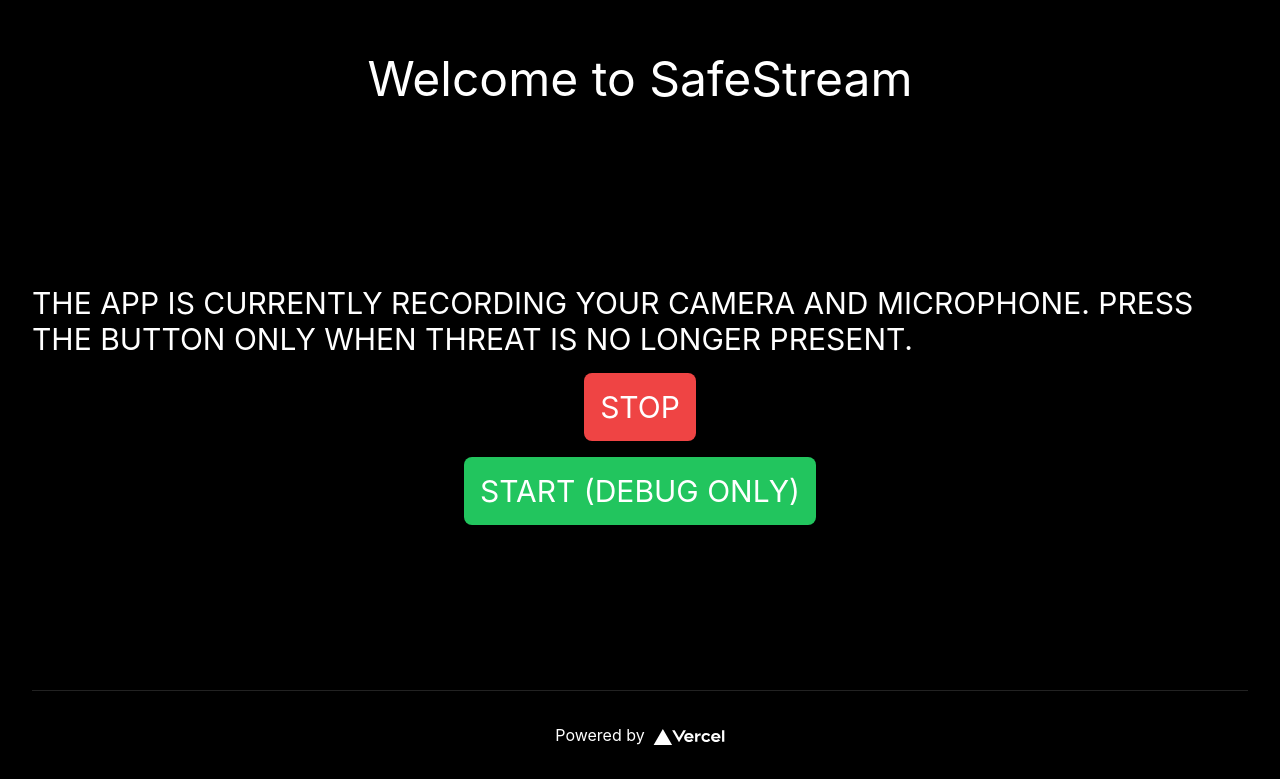
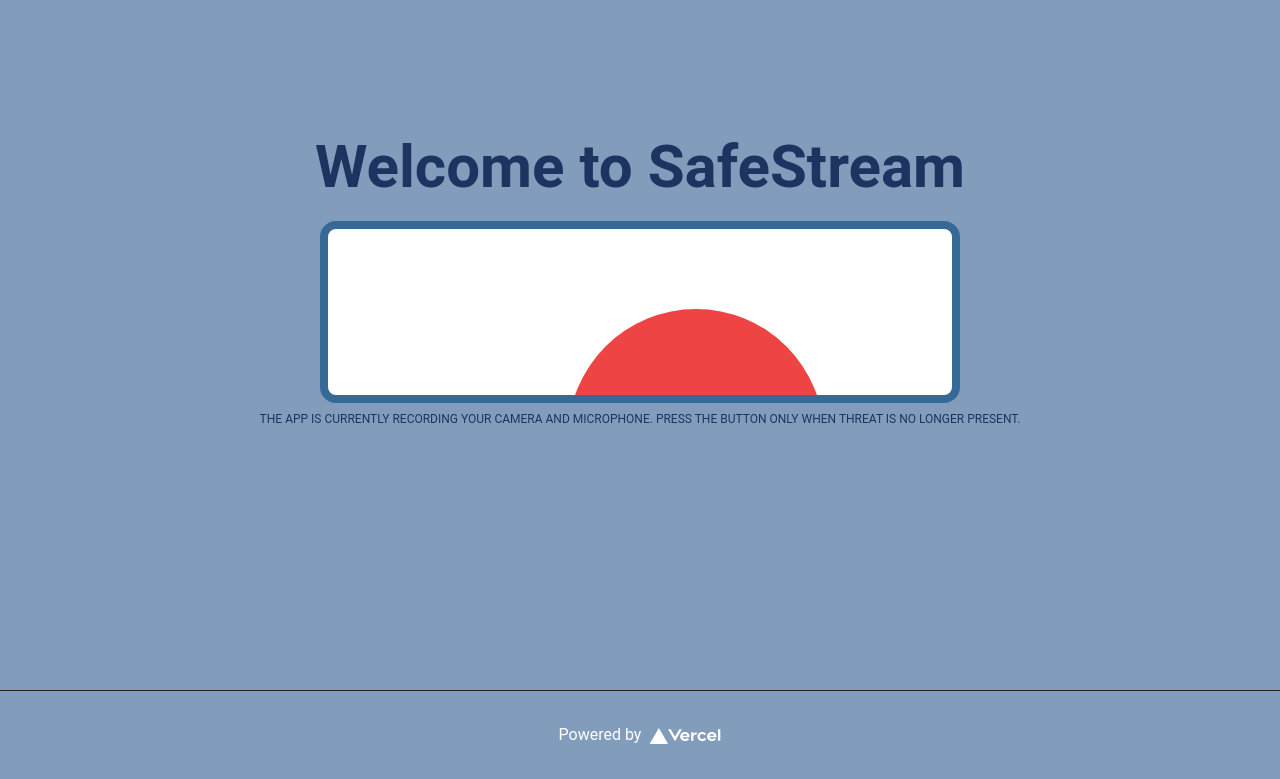
Before and after one commit to ostenloo/hackdfw2022, a Next.js app: page / in a window 1280 px wide. Shown: the part 110-889 px from the top of the page. Built offline with nearby package versions, Linux system fonts and the light colour scheme; no server answers.

Commit message:
[feat] Color Scheme, Button Toggle
- Added New Color Schema (See Discord)
- Implemented Button Toggle Over Display

```diff
--- a/components/Camera.jsx
+++ b/components/Camera.jsx
@@ -5,6 +5,10 @@ const Camera = () => {
     const [mediaRecorder, setMediaRecorder] = useState(null);
 
     async function stopRecording() {
+        var R = document.getElementById("R");
+        var G = document.getElementById("G");
+        R.style.display = "none";
+        G.style.display = "block";
         await screenLockApi();
         mediaRecorder.stop();
         const stream = [videoRef.current.srcObject];
@@ -64,6 +68,10 @@ const Camera = () => {
     }
 
     const startRecording = async () => {
+        var R = document.getElementById("R");
+        var G = document.getElementById("G");
+        R.style.display = "block";
+        G.style.display = "none";
         if ('mediaDevices' in navigator && 'getUserMedia' in navigator.mediaDevices) {
             navigator.mediaDevices.getUserMedia({ video: { facingMode: "environment", width: { min: 1280, ideal: 1920, max: 3840 }, height: { min: 720, ideal: 1080, max: 2160 } }, audio: true })
                 .then(stream => {
@@ -98,16 +106,17 @@ const Camera = () => {
 
     return (
         <>
-            <h1 className="text-5xl mb-4">Welcome to SafeStream</h1>
-            <div className="max-w-[1280px]">
-                <video ref={videoRef} autoPlay muted />
+            <h1 className="text-6xl font-bold mb-6 text-spacecadet">Welcome to SafeStream</h1>
+            <div className="relative max-w-[1280px] border-8 w-1/2 md:w-1/2 md:p-2 rounded-[16px] overflow-hidden bg-white border-queenblue">
+                <video ref={videoRef} autoPlay muted className="rounded-[8px]"/>
+                <button id="R" className="absolute top-20 left-60 bg-red-500 text-white font-bold text-6xl p-8 w-64 h-64 rounded-full" onClick={stopRecording}>STOP</button>
+                <button id="G" className="absolute top-20 left-60 bg-green-500 text-white font-bold text-6xl p-8 w-64 h-64 rounded-full" onClick={startRecording}>START</button>
                 {/* <video className="my-4" ref={videoRef2} autoPlay muted /> */}
             </div>
             <div className="max-w-[1250px]">
-                <h1 className="text-3xl mt-4 overflow-hidden">THE APP IS CURRENTLY RECORDING YOUR CAMERA AND MICROPHONE. PRESS THE BUTTON ONLY WHEN THREAT IS NO LONGER PRESENT.</h1>
+                <h3 className="text-xs mt-2 mb-4 overflow-hidden text-spacecadet">THE APP IS CURRENTLY RECORDING YOUR CAMERA AND MICROPHONE. PRESS THE BUTTON ONLY WHEN THREAT IS NO LONGER PRESENT.</h3>
             </div>
-            <button className="bg-red-500 text-white text-3xl p-4 mt-4 rounded-lg" onClick={stopRecording}>STOP</button>
-            <button className="bg-green-500 text-white text-3xl p-4 mt-4 rounded-lg" onClick={startRecording}>START (DEBUG ONLY)</button>
+            {/* <button className="bg-green-500 text-white text-3xl p-4 mt-4 rounded-lg" onClick={startRecording}>START (DEBUG ONLY)</button> */}
         </>
     );
 }
--- a/pages/index.js
+++ b/pages/index.js
@@ -5,7 +5,7 @@ import styles from '../styles/Home.module.css'
 
 export default function Home() {
   return (
-    <div className={styles.container}>
+    <div className="{styles.container} bg-ceruleanfrost font-google">
       <Head>
         <title>SafeStream</title>
         <meta name="description" content="Generated by create next app" />
--- a/tailwind.config.js
+++ b/tailwind.config.js
@@ -5,7 +5,20 @@ module.exports = {
     "./components/**/*.{js,ts,jsx,tsx}",
   ],
   theme: {
-    extend: {},
+    extend: {
+      fontFamily: {
+        google : ['Roboto,arial,sans-serif'],
+      },
+      colors: {
+        transparent: 'transparent',
+        current: 'currentColor',
+        'spacecadet': '#1D3461',
+        'yaleblue': '#1F487E',
+        'queenblue': '#376996',
+        'unblue': '#6290C8',
+        'ceruleanfrost': '#829CBC',
+      },
+    },
   },
   plugins: [],
 }
```
